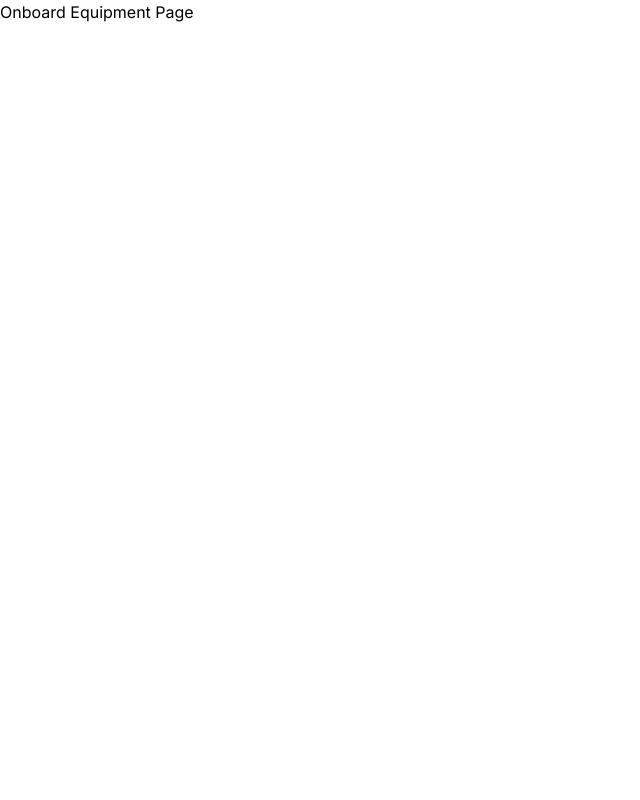
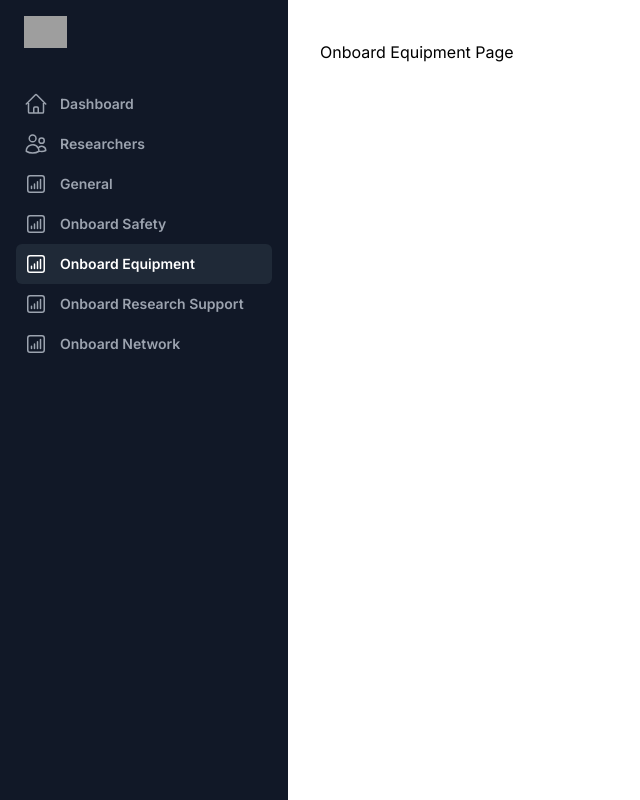
Before and after one commit to margauxflores/morag, a Next.js app: page /onboard-equipment in a window 1280 px wide. Shown: the whole page, without its empty margins (0-640 px from the left). Built offline with nearby package versions, Linux system fonts and the light colour scheme; grey boxes are pictures that could not be loaded.

Commit message:
feat: implement sidebar

```diff
--- a/src/app/layout.tsx
+++ b/src/app/layout.tsx
@@ -2,7 +2,16 @@ import React from 'react';
 import '@/styles/globals.css';
 import type { Metadata } from 'next';
 import { Inter } from 'next/font/google';
+import {
+  CalendarIcon,
+  ChartPieIcon,
+  DocumentDuplicateIcon,
+  FolderIcon,
+  HomeIcon,
+  UsersIcon,
+} from '@heroicons/react/24/outline';
 import classNames from 'classnames';
+import { Sidebar } from '@/components/Sidebar';
 
 const inter = Inter({ subsets: ['latin'] });
 
@@ -11,6 +20,15 @@ export const metadata: Metadata = {
   description: 'Cruise Evaluation Survey Data',
 };
 
+const navigation = [
+  { name: 'Dashboard', href: '#', icon: HomeIcon, current: true },
+  { name: 'Team', href: '#', icon: UsersIcon, current: false },
+  { name: 'Projects', href: '#', icon: FolderIcon, current: false },
+  { name: 'Calendar', href: '#', icon: CalendarIcon, current: false },
+  { name: 'Documents', href: '#', icon: DocumentDuplicateIcon, current: false },
+  { name: 'Reports', href: '#', icon: ChartPieIcon, current: false },
+];
+
 export default function RootLayout({
   children,
 }: {
@@ -18,7 +36,12 @@ export default function RootLayout({
 }) {
   return (
     <html lang="en" className="h-full bg-white">
-      <body className={classNames(inter.className, 'h-full')}>{children}</body>
+      <body className={classNames(inter.className, 'h-full')}>
+        <Sidebar />
+        <main className="py-10 lg:pl-72">
+          <div className="px-4 sm:px-6 lg:px-8">{children}</div>
+        </main>
+      </body>
     </html>
   );
 }
--- /dev/null
+++ b/src/components/Sidebar/Sidebar.tsx
@@ -0,0 +1,88 @@
+'use client';
+
+import React from 'react';
+import {
+  ChartBarSquareIcon,
+  HomeIcon,
+  UsersIcon,
+} from '@heroicons/react/24/outline';
+import classNames from 'classnames';
+import Link from 'next/link';
+import { usePathname } from 'next/navigation';
+
+const navigation = [
+  { name: 'Dashboard', href: '/', icon: HomeIcon },
+  {
+    name: 'Researchers',
+    href: '/researchers',
+    icon: UsersIcon,
+  },
+  { name: 'General', href: '/general', icon: ChartBarSquareIcon },
+  {
+    name: 'Onboard Safety',
+    href: '/onboard-safety',
+    icon: ChartBarSquareIcon,
+  },
+  {
+    name: 'Onboard Equipment',
+    href: '/onboard-equipment',
+    icon: ChartBarSquareIcon,
+  },
+  {
+    name: 'Onboard Research Support',
+    href: '/onboard-research-support',
+    icon: ChartBarSquareIcon,
+  },
+  {
+    name: 'Onboard Network',
+    href: '/onboard-network',
+    icon: ChartBarSquareIcon,
+  },
+];
+
+export const Sidebar: React.FC = ({}) => {
+  const pathname = usePathname();
+
+  return (
+    <div className="hidden lg:fixed lg:inset-y-0 lg:z-50 lg:flex lg:w-72 lg:flex-col">
+      <div className="flex grow flex-col gap-y-5 overflow-y-auto bg-gray-900 px-6">
+        <div className="flex h-16 shrink-0 items-center">
+          <img
+            className="h-8 w-auto"
+            src="https://tailwindui.com/img/logos/mark.svg?color=indigo&shade=500"
+            alt="Your Company"
+          />
+        </div>
+        <nav className="flex flex-1 flex-col">
+          <ul role="list" className="flex flex-1 flex-col gap-y-7">
+            <li>
+              <ul role="list" className="-mx-2 space-y-1">
+                {navigation.map((item, index) => (
+                  <Link href={item.href} key={index}>
+                    <li key={item.name}>
+                      <a
+                        href={item.href}
+                        className={classNames(
+                          pathname === item.href
+                            ? 'bg-gray-800 text-white'
+                            : 'text-gray-400 hover:text-white hover:bg-gray-800',
+                          'group flex gap-x-3 rounded-md p-2 text-sm leading-6 font-semibold',
+                        )}
+                      >
+                        <item.icon
+                          className="h-6 w-6 shrink-0"
+                          aria-hidden="true"
+                        />
+                        {item.name}
+                      </a>
+                    </li>
+                  </Link>
+                ))}
+              </ul>
+            </li>
+          </ul>
+        </nav>
+      </div>
+    </div>
+  );
+};
--- /dev/null
+++ b/src/components/Sidebar/index.ts
@@ -0,0 +1 @@
+export { Sidebar } from './Sidebar';
```
